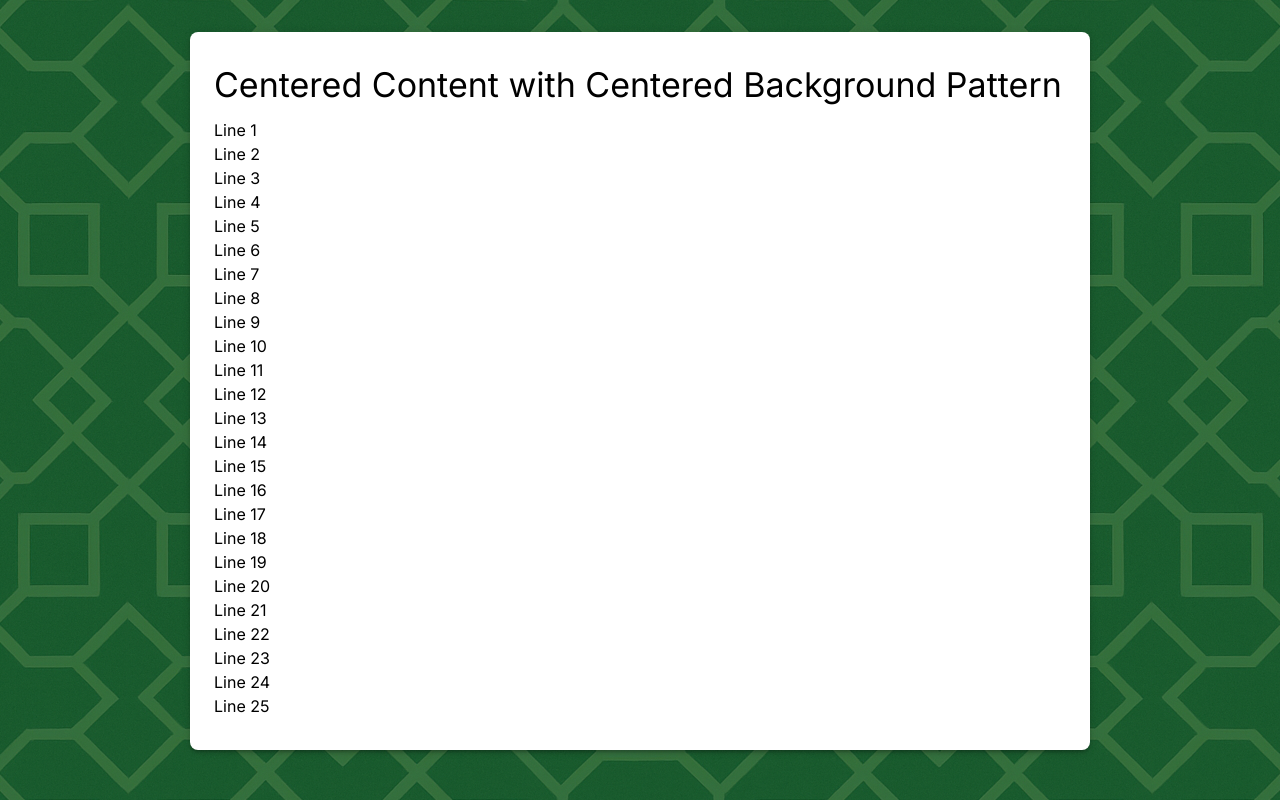
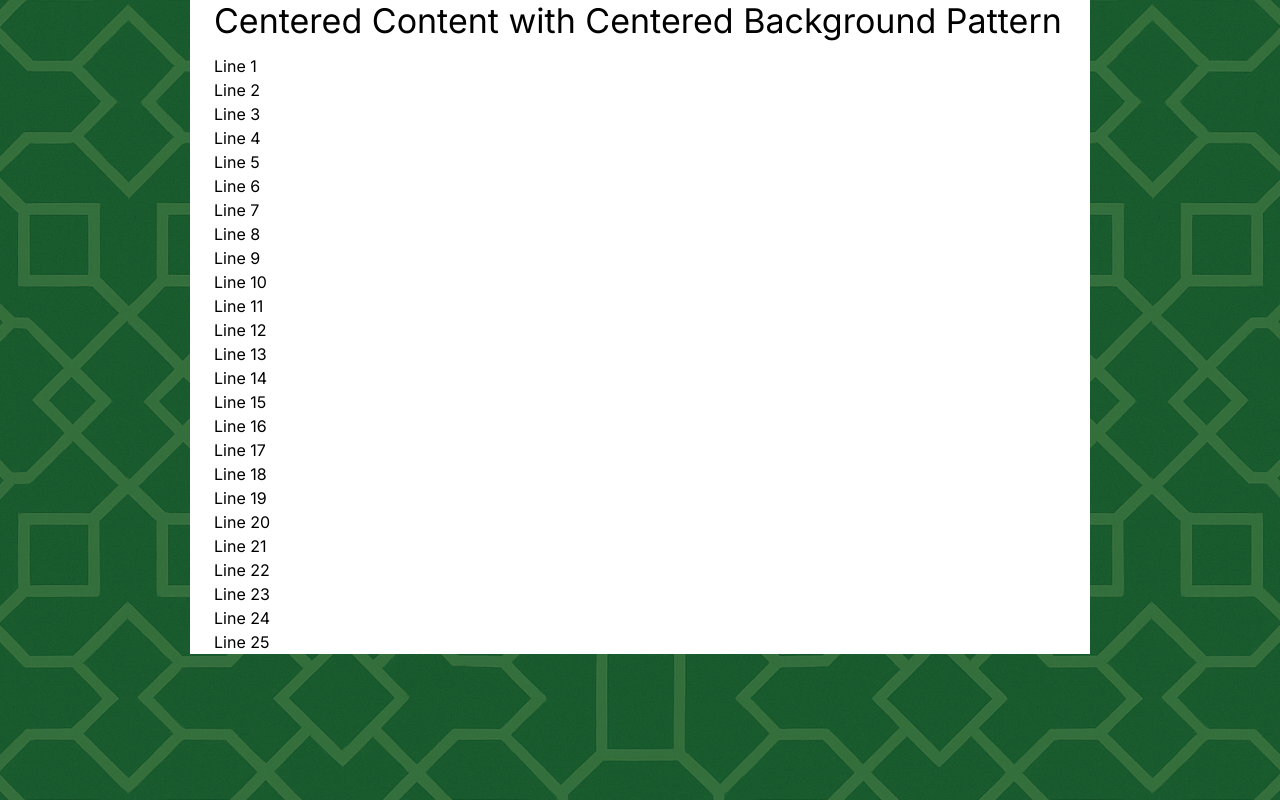
Before and after one commit to ocadotechnology-university/Robimy-dobro---aukcje, a React (Create React App) app in the folder frontend/: page / in a window 1280 px wide. Built offline with nearby package versions, Linux system fonts and the light colour scheme.

Commit message:
Change to make background scale automatically

```diff
--- a/frontend/src/main/App.tsx
+++ b/frontend/src/main/App.tsx
@@ -79,8 +79,6 @@ function App() {
                 display: 'flex',
                 justifyContent: 'center',
                 alignItems: 'flex-start',
-                p: 0,
-                m: 0,
                 overflow: 'hidden',
             }}
         >
@@ -90,7 +88,7 @@ function App() {
                     position: 'fixed',
                     top: 0,
                     left: '50%',
-                    width: '2000px', // wide enough to handle large screens
+                    width: '100vw',
                     height: '100%',
                     transform: 'translateX(-50%)',
                     backgroundImage: `url(${template})`,
@@ -98,7 +96,7 @@ function App() {
                     backgroundPosition: 'center',
                     backgroundSize: 'auto',
                     zIndex: -1,
-                    pointerEvents: 'none', // so it doesn't block interactions
+                    pointerEvents: 'none',
                 }}
             />
 
@@ -107,10 +105,6 @@ function App() {
                 maxWidth="md"
                 sx={{
                     bgcolor: 'white',
-                    borderRadius: 2,
-                    boxShadow: 3,
-                    p: 4,
-                    mt: 4,
                 }}
             >
                 <Typography variant="h4" gutterBottom>
```
